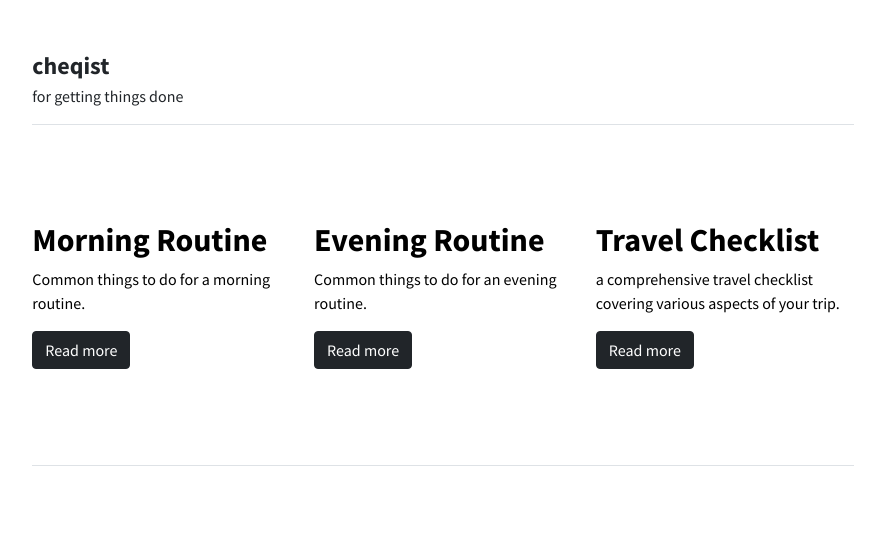
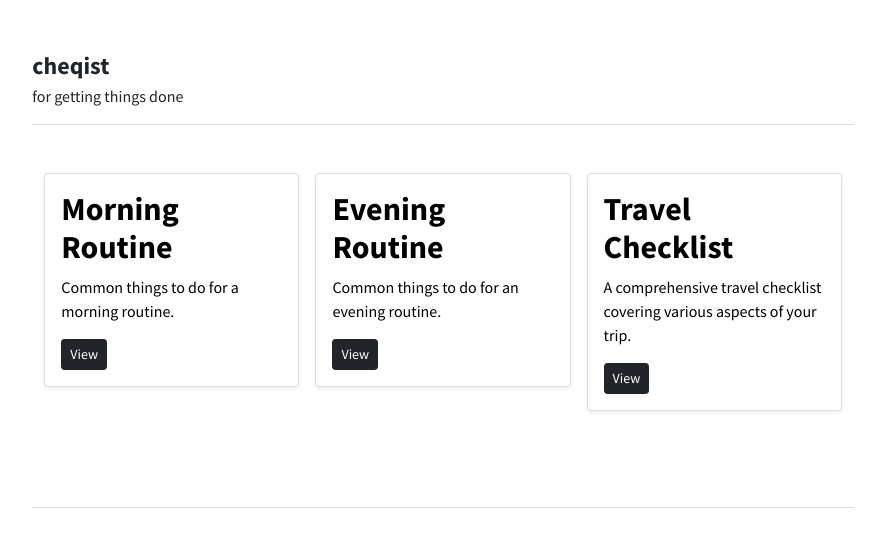
Before and after one commit to LeNPaul/cheqist-mvp, a Jekyll site: the page built from index.md, in a window 1280 px wide. Shown: the top 547 px of the page, without its empty margins (197-1082 px from the left). Built offline with Jekyll 4.4.1, drawn with Linux system fonts in a browser that asks for light colours.

Commit message:
#1 Display checklists as cards

```diff
--- a/_layouts/home.html
+++ b/_layouts/home.html
@@ -2,38 +2,50 @@
 layout: default
 ---
 
-<div class="row g-4 row-cols-1 row-cols-lg-3 pb-5">
-  <div class="feature col">
-    <div class="feature-icon d-inline-flex align-items-center justify-content-center text-bg-primary bg-gradient fs-2 mb-3">
-      <svg class="bi" width="1em" height="1em"><use xlink:href="#collection"/></svg>
+<div class="container">
+  <div class="row row-cols-1 row-cols-sm-2 row-cols-md-3 g-3 pb-5">
+    <div class="col">
+      <div class="card shadow-sm">
+        <div class="card-body">
+          <h3 class="fs-2 fw-bold text-body-emphasis card-title">Morning Routine</h3>
+          <p class="card-text">Common things to do for a morning routine.</p>
+          <div class="d-flex justify-content-between align-items-center">
+            <div class="btn-group">
+              <a href="{{ site.github.url }}/c/morning-routine" class="btn btn-sm btn-dark">View</a>
+            </div>
+          </div>
+        </div>
+      </div>
     </div>
-    <h3 class="fs-2 fw-bold text-body-emphasis">Morning Routine</h3>
-    <p>Common things to do for a morning routine.</p>
-    <a href="{{ site.github.url }}/c/morning-routine" class="btn btn-dark">
-      Read more
-    </a>
-  </div>
-  <div class="feature col">
-    <div class="feature-icon d-inline-flex align-items-center justify-content-center text-bg-primary bg-gradient fs-2 mb-3">
-      <svg class="bi" width="1em" height="1em"><use xlink:href="#people-circle"/></svg>
+    <div class="col">
+      <div class="card shadow-sm">
+        <div class="card-body">
+          <h3 class="fs-2 fw-bold text-body-emphasis card-title">Evening Routine</h3>
+          <p class="card-text">Common things to do for an evening routine.</p>
+          <div class="d-flex justify-content-between align-items-center">
+            <div class="btn-group">
+              <a href="{{ site.github.url }}/c/evening-routine" class="btn btn-sm btn-dark">View</a>
+            </div>
+          </div>
+        </div>
+      </div>
     </div>
-    <h3 class="fs-2 fw-bold text-body-emphasis">Evening Routine</h3>
-    <p>Common things to do for an evening routine.</p>
-    <a href="{{ site.github.url }}/c/evening-routine" class="btn btn-dark">
-      Read more
-    </a>
-  </div>
-  <div class="feature col">
-    <div class="feature-icon d-inline-flex align-items-center justify-content-center text-bg-primary bg-gradient fs-2 mb-3">
-      <svg class="bi" width="1em" height="1em"><use xlink:href="#toggles2"/></svg>
+    <div class="col">
+      <div class="card shadow-sm">
+        <div class="card-body">
+          <h3 class="fs-2 fw-bold text-body-emphasis card-title">Travel Checklist</h3>
+          <p class="card-text">A comprehensive travel checklist covering various aspects of your trip.</p>
+          <div class="d-flex justify-content-between align-items-center">
+            <div class="btn-group">
+              <a href="{{ site.github.url }}/c/travel-checklist" class="btn btn-sm btn-dark">View</a>
+            </div>
+          </div>
+        </div>
+      </div>
     </div>
-    <h3 class="fs-2 fw-bold text-body-emphasis">Travel Checklist</h3>
-    <p>a comprehensive travel checklist covering various aspects of your trip.</p>
-    <a href="{{ site.github.url }}/c/travel-checklist" class="btn btn-dark">
-      Read more
-    </a>
   </div>
 </div>
+
 <!--
 <div class="row g-4 row-cols-1 row-cols-lg-3 pb-5">
   <div class="feature col">
```
